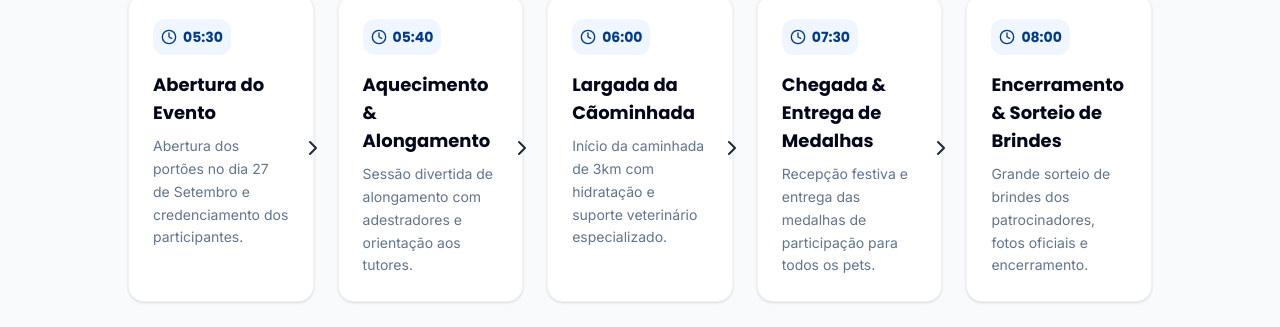
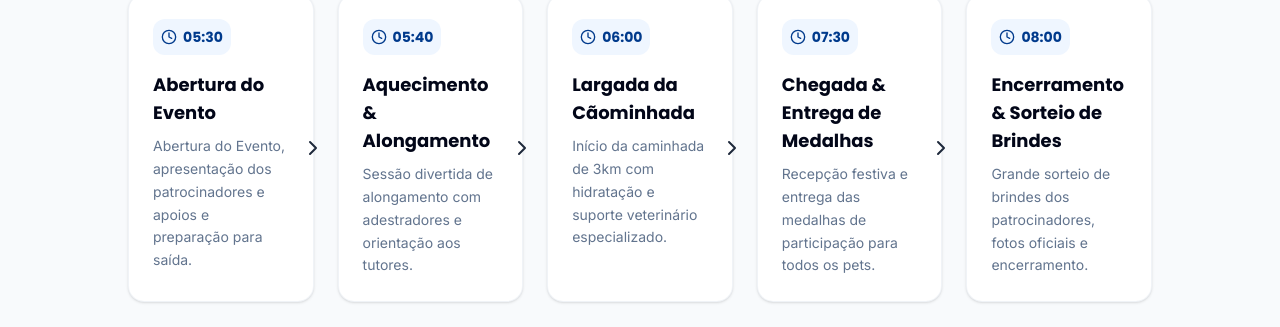
Before and after one commit to petsalutrecife/caominhada-petsalut, a Next.js app: page / in a window 1280 px wide. Shown: the part 3353-3680 px from the top of the page. Built offline with nearby package versions, Linux system fonts and the light colour scheme; no server answers; the database is empty.

Commit message:
fix: atualizar texto da descricao do cronograma das 05:30h

```diff
--- a/src/app/page.tsx
+++ b/src/app/page.tsx
@@ -77,7 +77,7 @@ export default function LandingPage() {
   }, [eventDate]);
 
   const scheduleItems = [
-    { time: '05:30', title: 'Abertura do Evento', desc: 'Abertura dos portões no dia 27 de Setembro e credenciamento dos participantes.' },
+    { time: '05:30', title: 'Abertura do Evento', desc: 'Abertura do Evento, apresentação dos patrocinadores e apoios e preparação para saída.' },
     { time: '05:40', title: 'Aquecimento & Alongamento', desc: 'Sessão divertida de alongamento com adestradores e orientação aos tutores.' },
     { time: '06:00', title: 'Largada da Cãominhada', desc: 'Início da caminhada de 3km com hidratação e suporte veterinário especializado.' },
     { time: '07:30', title: 'Chegada & Entrega de Medalhas', desc: 'Recepção festiva e entrega das medalhas de participação para todos os pets.' },
```
